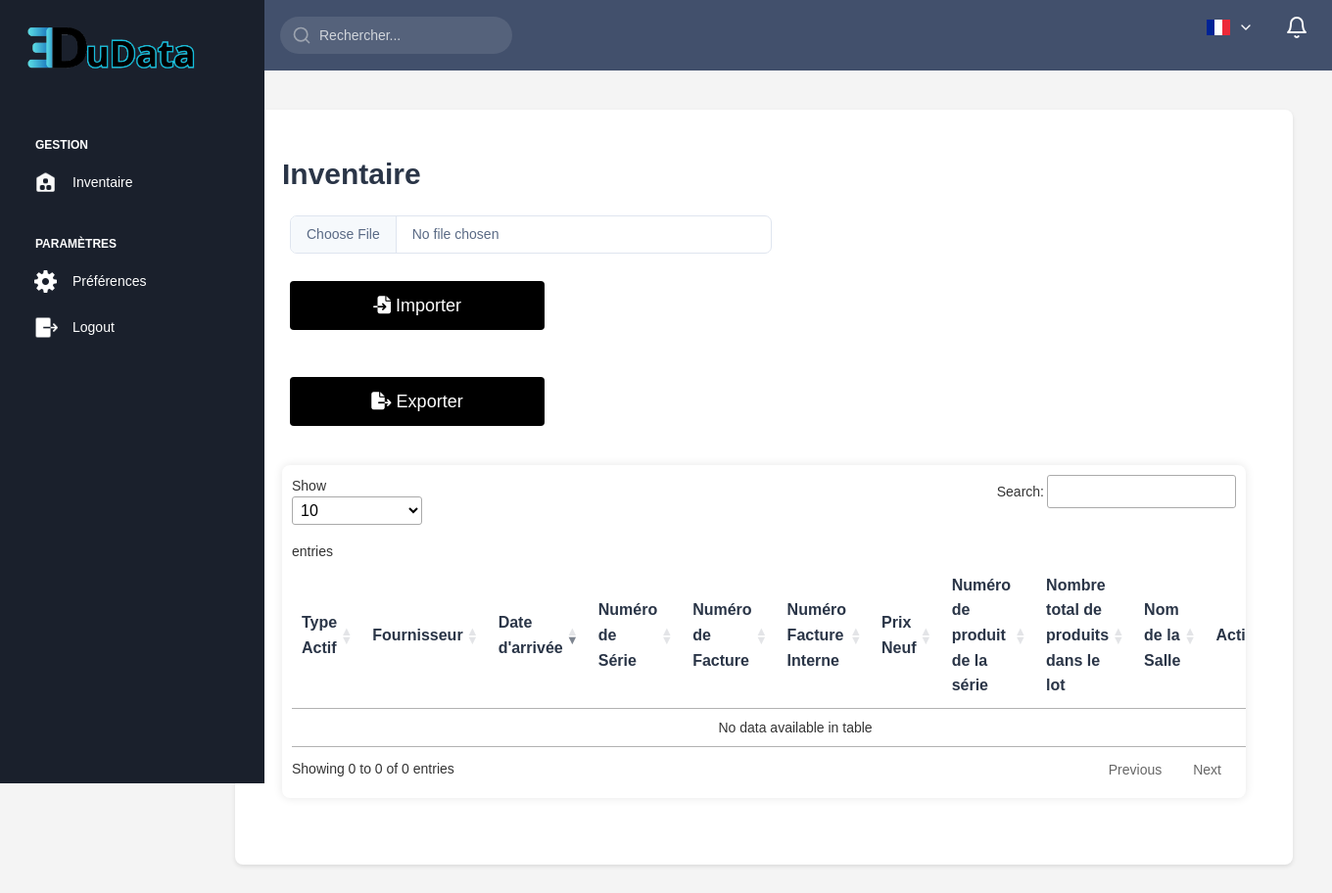
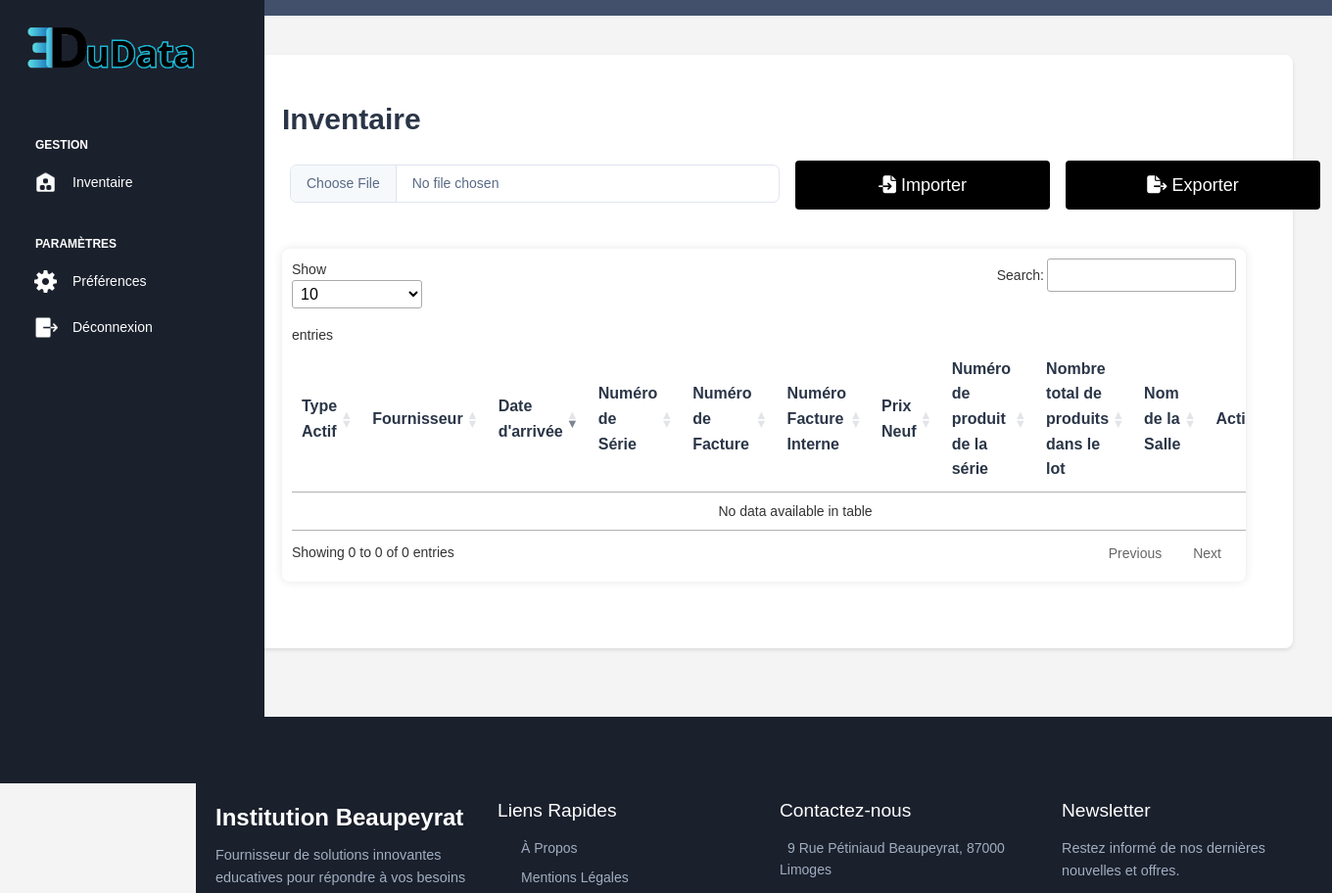
Before and after one commit to SpriiteL/EduData, a Symfony app: template templates/inventory/inventory.html.twig in a window 1360 px wide. Shown: the top 912 px of the page at 98% size. Run offline with Twig, Linux system fonts and the light colour scheme; the template is opened without the code that fills it, so the values that code supplies are empty; some libraries are stand-ins or nearby versions.

Commit message:
modification style inventory

```diff
--- a/templates/inventory/inventory.html.twig
+++ b/templates/inventory/inventory.html.twig
@@ -11,21 +11,27 @@
                         <h5 class="card-title fw-semibold mb-4 custom-title" style="font-size: 30px">Inventaire</h5>
 
                         <!-- Formulaire de recherche et d'import -->
-                        <form method="post" action="{{ path('app_inventory_import') }}" enctype="multipart/form-data" class="form-inline mb-4">
+                        <div class="d-flex align-items-center mb-4">
+                            <!-- Formulaire de recherche et d'import -->
+                            <form method="post" action="{{ path('app_inventory_import') }}" enctype="multipart/form-data" class="me-3">
+                                <div class="d-flex align-items-center">
                                     <div class="form-group">
-                                <input type="file" name="file" accept=".csv" class="form-control ms-2" required>
+                                        <input type="file" name="file" accept=".csv" class="form-control" style="max-width: 100%; width: 500px;" required>
                                     </div>
-                            <div class="form-group mt-2">
-                                <button type="submit" class="btn btn-success ms-2"><i class="fas fa-file-import"></i> Importer</button>
+                                    <div class="form-group ms-3">
+                                        <button type="submit" class="btn btn-success"><i class="fas fa-file-import"></i> Importer</button>
+                                    </div>
                                 </div>
                             </form>
 
                             <!-- Formulaire d'export -->
-                        <form method="post" action="{{ path('app_inventory_export') }}" class="form-inline mb-4">
-                            <div class="form-group mt-2">
-                                <button type="submit" class="btn btn-export ms-2"><i class="fas fa-file-export"></i> Exporter</button>
+                            <form method="post" action="{{ path('app_inventory_export') }}">
+                                <div class="form-group">
+                                    <button type="submit" class="btn btn-export"><i class="fas fa-file-export"></i> Exporter</button>
                                 </div>
                             </form>
+                        </div>
+
 
                         <!-- Tableau d'inventaire -->
                         <div class="divtable">
@@ -33,7 +39,6 @@
                                 <table id="inventory-table" class="test">
                                     <thead class="text-dark fs-4">
                                         <tr class="colonne">
-                                            {# <th>RFID</th> #}
                                             <th>Type Actif</th>
                                             <th>Fournisseur</th>
                                             <th>Date d'arrivée</th>
@@ -50,7 +55,6 @@
                                     <tbody>
                                         {% for inventory in inventories %}
                                             <tr>
-                                                {# <td>{{ inventory.Reference }}</td> #}
                                                 <td>{{ inventory.activeType }}</td>
                                                 <td>{{ inventory.provider }}</td>
                                                 <td>{{ inventory.dateEntry ? inventory.dateEntry|date('Y-m-d') }}</td>
@@ -66,7 +70,6 @@
                                                         <input type="hidden" name="_token" value="{{ csrf_token('delete' ~ inventory.id) }}">
                                                         <button class="btn btn-danger btn-sm"><i class="fas fa-trash-alt"></i></button>
                                                     </form>
-                                                    {# <button class="btn btn-modify btn-sm"><i class="fas fa-pencil-alt"></i></button> #}
                                                 </td>
                                             </tr>
                                         {% endfor %}
@@ -80,7 +83,6 @@
         </div>
     </div>
 </div>
-
 
 <link rel="stylesheet" href="https://cdn.datatables.net/1.13.6/css/jquery.dataTables.min.css">
 <script src="https://code.jquery.com/jquery-3.6.0.min.js"></script>
--- a/templates/setting/setting.html.twig
+++ b/templates/setting/setting.html.twig
@@ -19,7 +19,7 @@
                 </select>
             </div> #}
 
-            <div class="card">
+            {# <div class="card">
                 <h2 class="card-title">Thème</h2>
                 <p class="card-description">Choisissez le thème de couleur</p>
                 <form action="{{ path('change_theme') }}" method="POST">
@@ -33,7 +33,7 @@
                     </select>
                     <button type="submit">Changer le thème</button>
                 </form>
-            </div>
+            </div> #}
 
             {# <div class="card">
                 <h2 class="card-title">Notifications</h2>
--- a/templates/structure/header.html.twig
+++ b/templates/structure/header.html.twig
@@ -1,5 +1,5 @@
 
-<div class="search-container">
+{# <div class="search-container">
     <div class="search-wrapper">
         <svg class="search-icon" xmlns="http://www.w3.org/2000/svg" width="24" height="24" viewBox="0 0 24 24" fill="none" stroke="currentColor" stroke-width="2" stroke-linecap="round" stroke-linejoin="round">
             <circle cx="11" cy="11" r="8"></circle>
@@ -7,8 +7,8 @@
         </svg>
         <input type="text" placeholder="Rechercher..." class="search-input">
     </div>
-</div>
-<div class="right-container">
+</div> #}
+{# <div class="right-container">
     <div class="language-selector">
         <button class="language-button">
             <svg width="24" height="24" viewBox="0 0 900 600" class="flag-icon">
@@ -26,7 +26,7 @@
                 <path d="M18 8A6 6 0 0 0 6 8c0 7-3 9-3 9h18s-3-2-3-9"></path>
                 <path d="M13.73 21a2 2 0 0 1-3.46 0"></path>
             </svg>
-        </button>
+        </button> #}
     {# <div class="profile-container">
         <button class="profile-button">
             <img src="/placeholder.svg?height=32&width=32" alt="Avatar" class="avatar">
--- a/templates/structure/sidebar.html.twig
+++ b/templates/structure/sidebar.html.twig
@@ -98,7 +98,7 @@
               <span>
                 <img src="{{ asset('asset/icons/logout.png') }}" class="ti icon">
               </span>
-              <span class="hide-menu">Logout</span>
+              <span class="hide-menu">Déconnexion</span>
             </a>
           </li>
           {# <li class="nav-small-cap">
```
Also changed, not shown: templates/badge/badge.html.twig (+4 -4 lines), 5 other files. Lines whose indentation alone changed are shown as unchanged.
